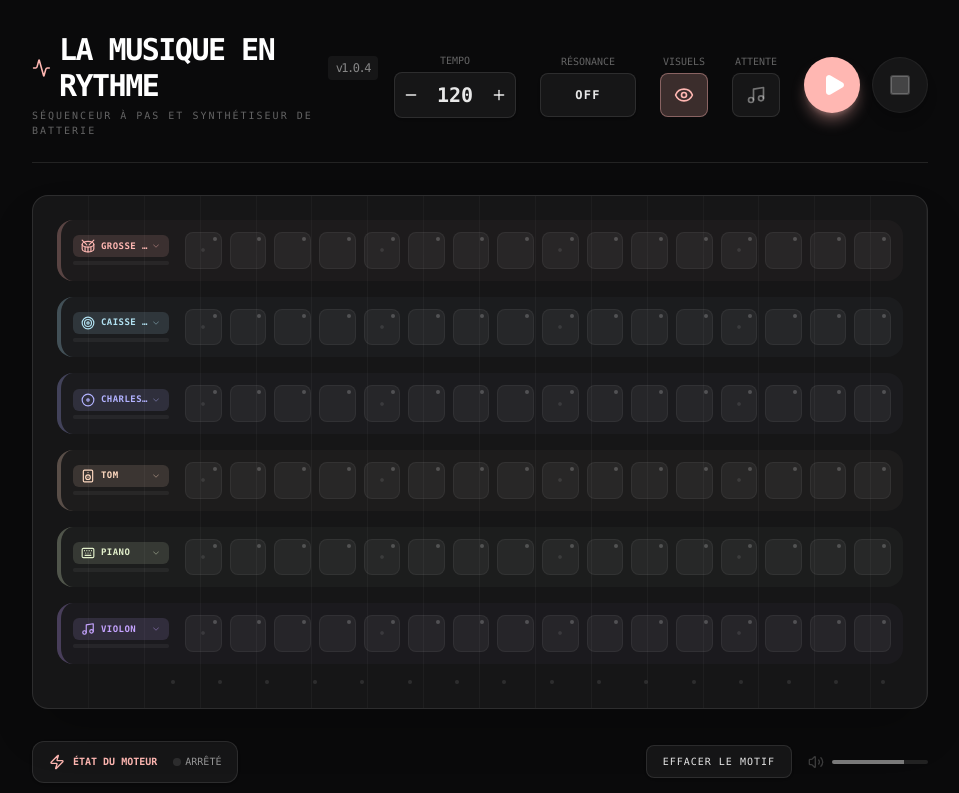
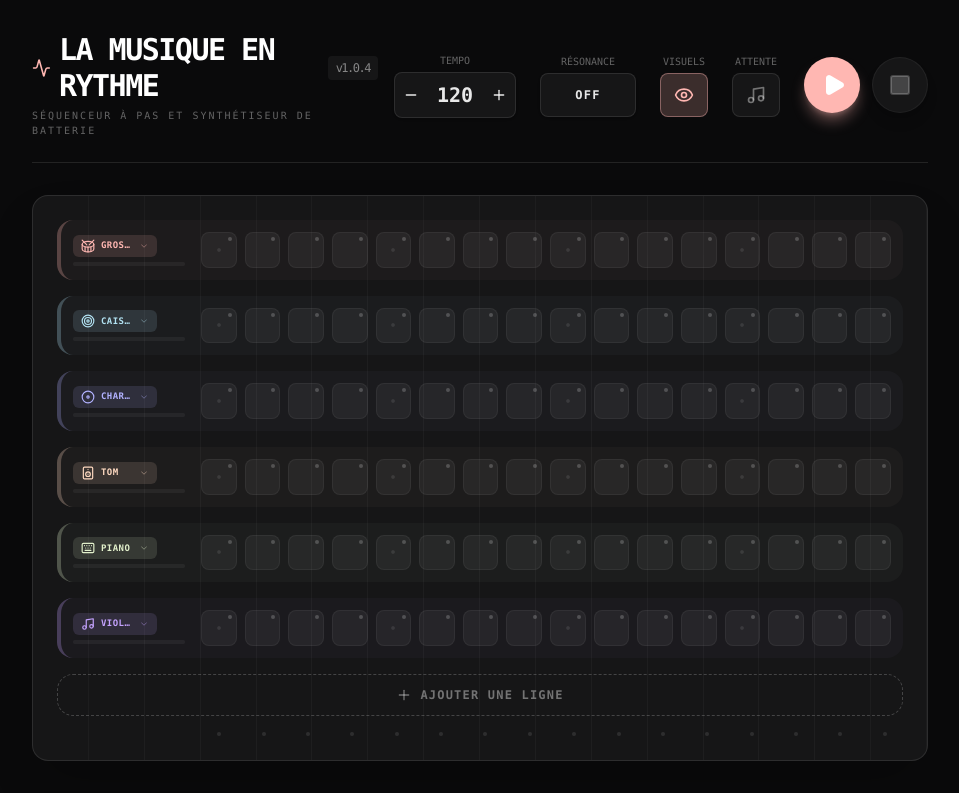
Before and after one commit to sozkesenedwina/Apmusic, a React (Vite) app: page / in a window 1280 px wide. Shown: the top 793 px of the page, without its empty margins (160-1119 px from the left). Built offline with nearby package versions, Linux system fonts and the light colour scheme.

Commit message:
feat(tracks): Allow deleting tracks
Introduces the ability to remove individual tracks from the sequencer, enhancing usability and allowing users to refine their compositions. Updates the `Track` interface to include a unique `instanceId` and adds a delete icon to the UI for track management.

```diff
--- a/src/App.tsx
+++ b/src/App.tsx
@@ -4,7 +4,7 @@
  */
 
 import React, { useState, useEffect, useRef, useCallback } from 'react';
-import { Play, Square, Plus, Minus, Volume2, Activity, Zap, Circle, Drum, Keyboard, Music, Disc, Speaker, Target, Eye, EyeOff, ChevronDown } from 'lucide-react';
+import { Play, Square, Plus, Minus, Volume2, Activity, Zap, Circle, Drum, Keyboard, Music, Disc, Speaker, Target, Eye, EyeOff, ChevronDown, Trash2 } from 'lucide-react';
 import { motion, AnimatePresence } from 'motion/react';
 
 // --- Types ---
@@ -17,6 +17,7 @@ interface Step {
 
 interface Track {
   id: InstrumentType;
+  instanceId: string;
   name: string;
   steps: Step[];
   color: string;
@@ -289,61 +290,6 @@ const engine = new AudioEngine();
 
 // --- Components ---
 
-const SpectralVisualizer = ({ isEnabled }: { isEnabled: boolean }) => {
-  const canvasRef = useRef<HTMLCanvasElement>(null);
-  const animationRef = useRef<number>(null);
-
-  useEffect(() => {
-    if (!isEnabled || !canvasRef.current) return;
-
-    const canvas = canvasRef.current;
-    const ctx = canvas.getContext('2d');
-    const analyser = engine.getAnalyser();
-
-    if (!ctx || !analyser) return;
-
-    const bufferLength = analyser.frequencyBinCount;
-    const dataArray = new Uint8Array(bufferLength);
-
-    const draw = () => {
-      animationRef.current = requestAnimationFrame(draw);
-      analyser.getByteFrequencyData(dataArray);
-
-      ctx.clearRect(0, 0, canvas.width, canvas.height);
-
-      const barWidth = (canvas.width / bufferLength) * 2.5;
-      let barHeight;
-      let x = 0;
-
-      for (let i = 0; i < bufferLength; i++) {
-        barHeight = (dataArray[i] / 255) * canvas.height;
-
-        ctx.fillStyle = `rgba(255, 183, 178, ${0.1 + (dataArray[i] / 255) * 0.5})`;
-        ctx.fillRect(x, canvas.height - barHeight, barWidth, barHeight);
-
-        x += barWidth + 1;
-      }
-    };
-
-    draw();
-
-    return () => {
-      if (animationRef.current) cancelAnimationFrame(animationRef.current);
-    };
-  }, [isEnabled]);
-
-  if (!isEnabled) return null;
-
-  return (
-    <canvas
-      ref={canvasRef}
-      className="absolute inset-0 w-full h-full opacity-20 pointer-events-none"
-      width={800}
-      height={400}
-    />
-  );
-};
-
 export default function App() {
   const [isPlaying, setIsPlaying] = useState(false);
   const [bpm, setBpm] = useState(INITIAL_BPM);
@@ -361,9 +307,27 @@ export default function App() {
   const [tracks, setTracks] = useState<Track[]>(
     TRACKS_CONFIG.map(config => ({
       ...config,
+      instanceId: Math.random().toString(36).substring(7),
       steps: Array(STEPS_COUNT).fill(null).map(() => ({ active: false })),
     }))
   );
+
+  const addTrack = () => {
+    const config = TRACKS_CONFIG[Math.floor(Math.random() * TRACKS_CONFIG.length)];
+    setTracks(prev => [
+      ...prev,
+      {
+        ...config,
+        instanceId: Math.random().toString(36).substring(7),
+        steps: Array(STEPS_COUNT).fill(null).map(() => ({ active: false })),
+      }
+    ]);
+  };
+
+  const removeTrack = (indexToRemove: number) => {
+    setTracks(prev => prev.filter((_, index) => index !== indexToRemove));
+    setActiveDropdown(null);
+  };
 
   const timerRef = useRef<number | null>(null);
   const nextNoteTimeRef = useRef(0);
@@ -495,7 +459,6 @@ export default function App() {
 
   return (
     <div className="min-h-screen bg-[#0A0A0B] text-white/90 font-mono p-4 md:p-8 flex flex-col items-center justify-center transition-colors duration-500 relative overflow-hidden">
-      <SpectralVisualizer isEnabled={showVisuals} />
 
       {/* Waiting Mode Overlay */}
       <AnimatePresence>
@@ -670,17 +633,18 @@ export default function App() {
         <div className="space-y-4 relative z-10">
           {tracks.map((track, trackIdx) => (
             <div
-              key={track.id}
+              key={track.instanceId}
               className="flex items-center gap-4 p-3 rounded-2xl transition-all duration-300 group"
               style={{
                 backgroundColor: `${track.color}08`, // Very subtle background tint
                 borderLeft: `4px solid ${track.color}44` // Colored left border
               }}
             >
-              <div className="w-24 flex flex-col items-start relative z-50">
+              <div className="w-28 flex flex-col items-start relative z-50">
+                <div className="flex items-center justify-between w-full mb-1 gap-1">
                   <button
                     onClick={() => setActiveDropdown(activeDropdown === trackIdx ? null : trackIdx)}
-                  className="px-2 py-1 rounded-md mb-1 flex items-center justify-between w-full hover:opacity-80 transition-opacity"
+                    className="px-2 py-1 rounded-md flex-1 flex items-center justify-between hover:opacity-80 transition-opacity overflow-hidden"
                     style={{ backgroundColor: `${track.color}22` }}
                     title="Changer d'instrument"
                   >
@@ -688,8 +652,16 @@ export default function App() {
                       <span style={{ color: track.color }} className="shrink-0">{track.icon}</span>
                       <span className="text-[9px] font-black uppercase tracking-wider truncate" style={{ color: track.color }}>{track.name}</span>
                     </div>
-                  <ChevronDown size={10} style={{ color: track.color }} className="shrink-0 opacity-50" />
+                    <ChevronDown size={10} style={{ color: track.color }} className="shrink-0 opacity-50 ml-1" />
                   </button>
+                  <button
+                    onClick={() => removeTrack(trackIdx)}
+                    className="p-1.5 rounded-md opacity-0 group-hover:opacity-100 hover:bg-white/10 transition-all text-white/40 hover:text-red-400 shrink-0"
+                    title="Supprimer la ligne"
+                  >
+                    <Trash2 size={12} />
+                  </button>
+                </div>
 
                 {/* Dropdown Menu */}
                 <AnimatePresence>
@@ -754,11 +726,20 @@ export default function App() {
               </div>
             </div>
           ))}
+
+          {/* Add Track Button */}
+          <button
+            onClick={addTrack}
+            className="w-full py-3 rounded-2xl border border-dashed border-white/20 text-white/40 hover:text-white/80 hover:border-white/40 hover:bg-white/5 transition-all flex items-center justify-center gap-2"
+          >
+            <Plus size={16} />
+            <span className="text-xs font-bold uppercase tracking-widest">Ajouter une ligne</span>
+          </button>
         </div>
 
         {/* Playhead indicator */}
         <div className="mt-4 flex items-center gap-4">
-          <div className="w-20" />
+          <div className="w-32" />
           <div className="flex-1 grid grid-cols-8 md:grid-cols-16 gap-1 md:gap-2">
             {Array(STEPS_COUNT).fill(0).map((_, i) => (
               <div key={i} className="flex justify-center">
```
Lines whose indentation alone changed are shown as unchanged.
